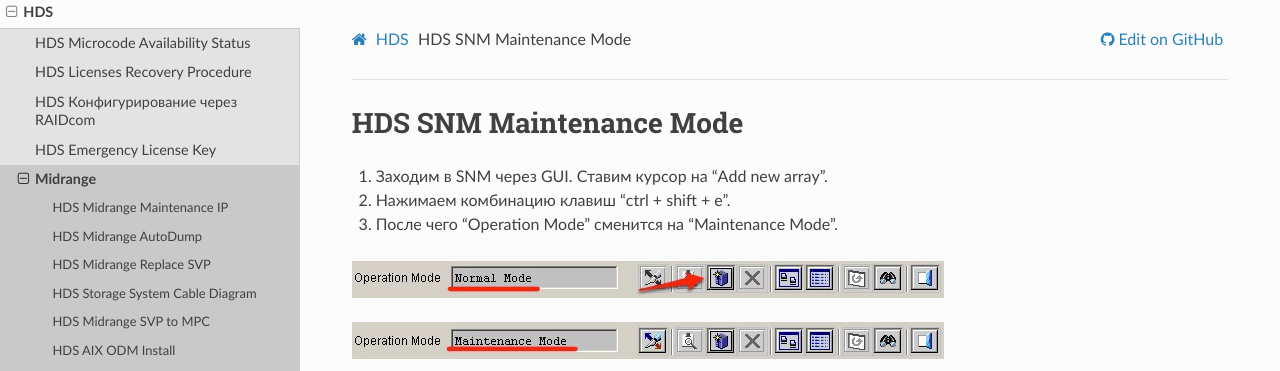
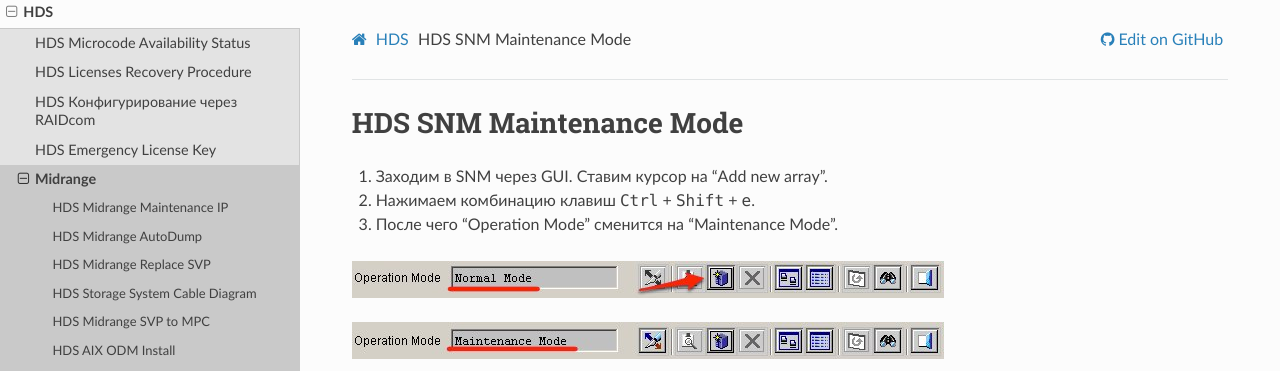
Before and after one commit to jeffscrum/jeffscrum.github.io, a Sphinx documentation site: the page built from source/hds/midrange/hds-midrange-snm-maintenance-mode.rst, in a window 1280 px wide. Shown: the top 371 px of the page. Built offline with Sphinx 7.4.7 and the Read the Docs theme 2.0.0, drawn with Linux system fonts in a browser that asks for light colours; part of the change alters nothing that is shown.

```diff
--- a/source/hds/midrange/hds-midrange-snm-maintenance-mode.rst
+++ b/source/hds/midrange/hds-midrange-snm-maintenance-mode.rst
@@ -1,4 +1,7 @@
 .. index:: hds, snm, maintenance
+
+.. meta::
+   :keywords: hds, snm, maintenance
 
 .. _hds-midrange-snm-maintenance-mode:
 
@@ -6,7 +9,7 @@ HDS SNM Maintenance Mode
 ========================
 
 #. Заходим в SNM через GUI. Ставим курсор на "Add new array".
-#. Нажимаем комбинацию клавиш "ctrl + shift + e".
+#. Нажимаем комбинацию клавиш :kbd:`Ctrl` + :kbd:`Shift` + :kbd:`e`.
 #. После чего "Operation Mode" сменится на "Maintenance Mode".
 
 .. image:: /images/snm_to_maintenance_1.jpeg
```
